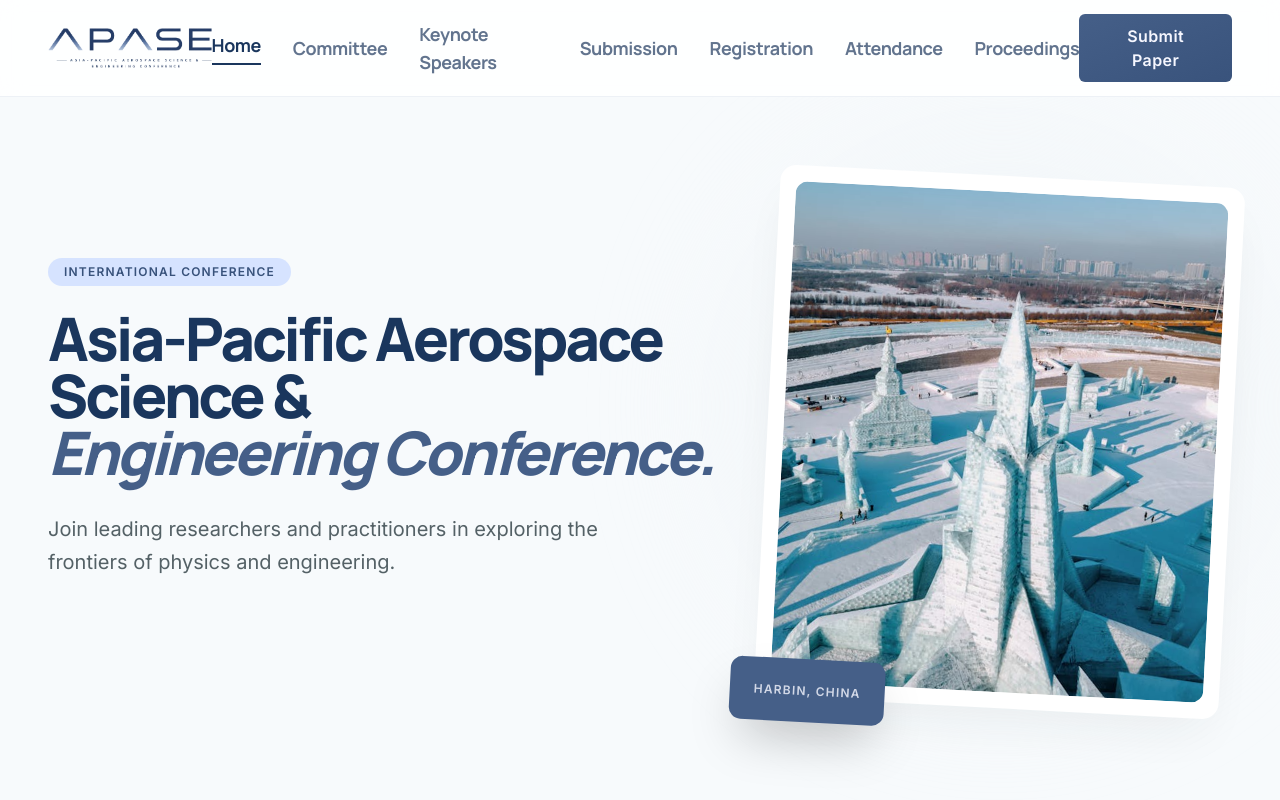
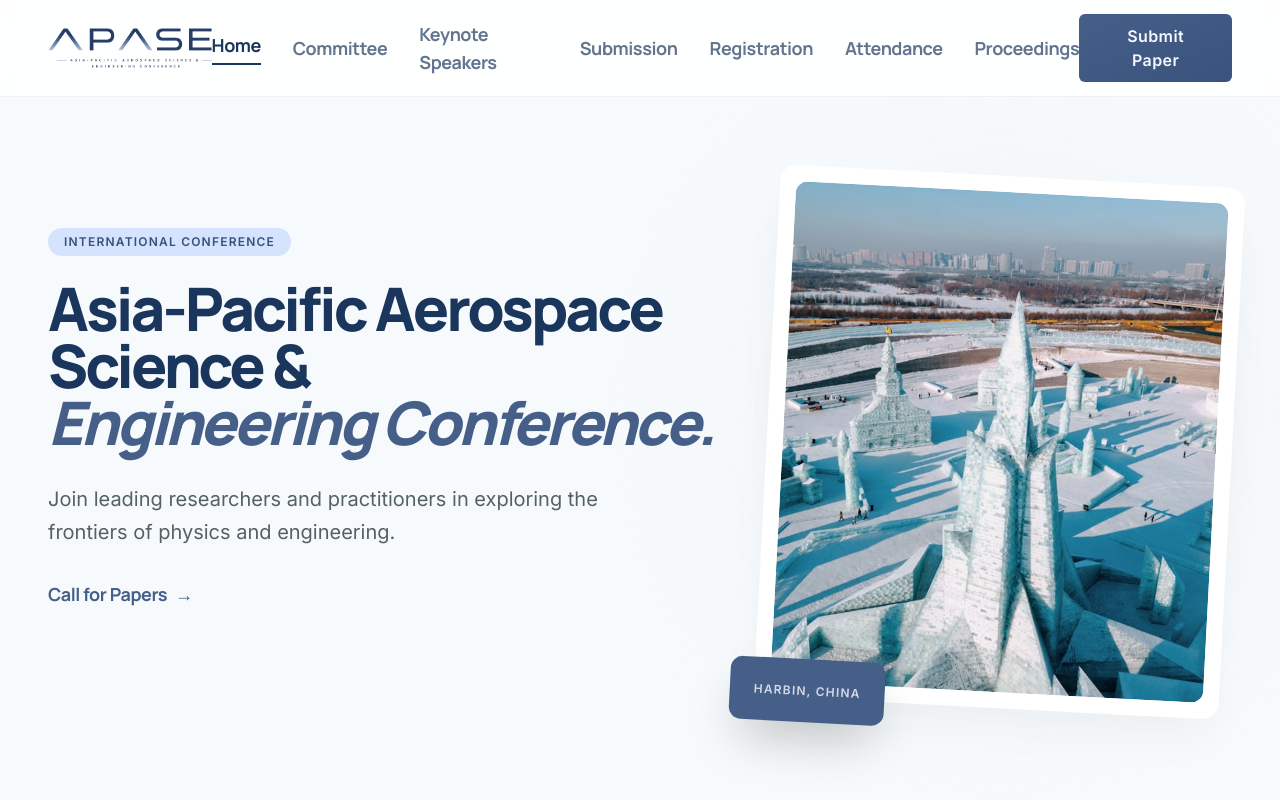
Before and after one commit to ascomlab/apase-web, a Next.js app: page / in a window 1280 px wide. Shown: the top 800 px of the page. Built offline with nearby package versions, Linux system fonts and the light colour scheme.

Commit message:
feat: add call for paper button

```diff
--- a/app/page.tsx
+++ b/app/page.tsx
@@ -248,9 +248,18 @@ export default function Home() {
                 {heroData.title.highlighted}
               </span>
             </h1>
-            <p className="font-body text-xl text-on-surface-variant max-w-xl mb-12 leading-relaxed">
+            <p className="font-body text-xl text-on-surface-variant max-w-xl mb-8 leading-relaxed">
               {heroData.description}
             </p>
+            <a
+              href="#important-dates"
+              className="group inline-flex items-center gap-2 mb-12 font-headline font-bold tracking-tight text-lg text-primary hover:opacity-80 transition-opacity"
+            >
+              Call for Papers
+              <span className="transition-transform duration-200 group-hover:translate-x-1">
+                &rarr;
+              </span>
+            </a>
           </div>
           <div className="lg:col-span-5 relative">
             <div className="aspect-square bg-surface-container-low rounded-full absolute -top-12 -right-12 w-[120%] -z-10 blur-3xl opacity-50"></div>
@@ -395,7 +404,10 @@ export default function Home() {
         </div>
       </section>
 
-      <section className="px-12 py-24 max-w-[1440px] mx-auto">
+      <section
+        id="important-dates"
+        className="px-12 py-24 max-w-[1440px] mx-auto scroll-mt-24"
+      >
         <div className="flex flex-col md:flex-row gap-20">
           <div className="md:w-1/3">
             <h2 className="font-headline text-4xl font-extrabold text-[#1A365D] mb-6 leading-tight">
--- a/app/registration/page.tsx
+++ b/app/registration/page.tsx
@@ -181,9 +181,15 @@ export default function RegistrationPage() {
                 <p className="text-primary-fixed/80 text-sm mb-8 leading-relaxed">
                   {/*TBD*/}
                 </p>
-                <button className="inline-flex items-center gap-2 bg-surface-container-lowest text-primary px-6 py-3 rounded font-bold text-sm">
-                  Go to Registration Portal
-                </button>
+                <a
+                  href="https://www.aischolar.com/conference/apase2027/submission"
+                  target="_blank"
+                  rel="noopener noreferrer"
+                >
+                  <button className="inline-flex items-center gap-2 bg-surface-container-lowest text-primary px-6 py-3 rounded font-bold text-sm hover:scale-95 transition-all duration-200">
+                    Go to Registration Portal
+                  </button>
+                </a>
               </div>
             </div>
           </aside>
```
